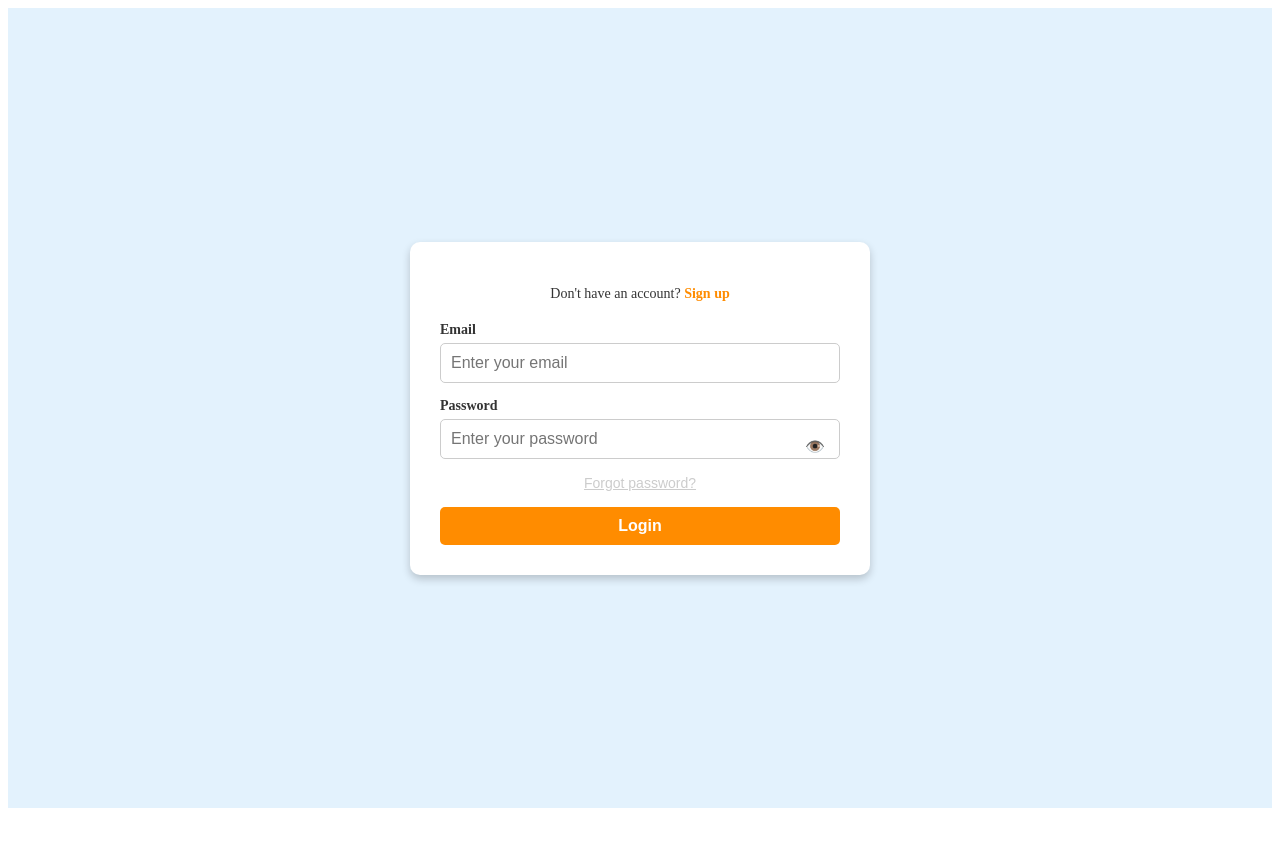
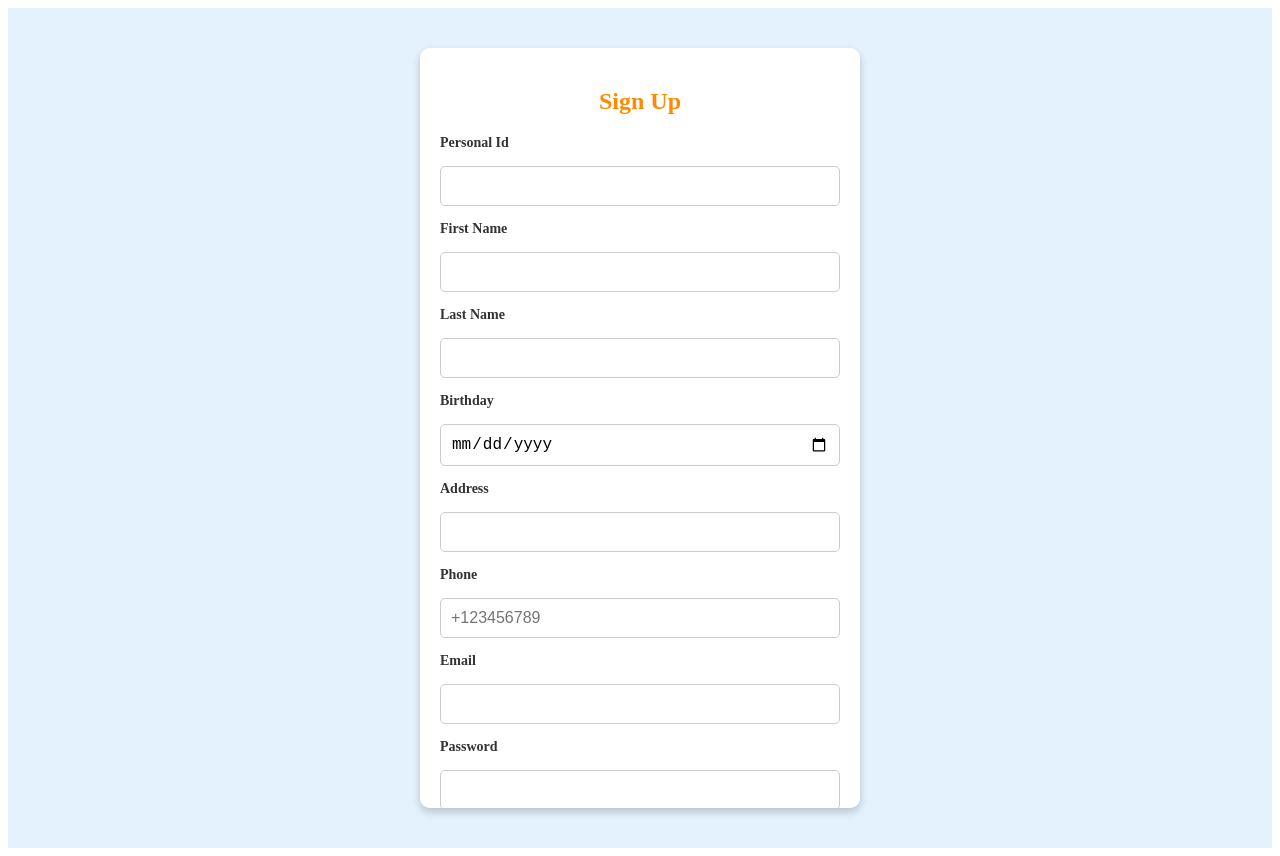
Before and after one commit to argjirashala/FullStack_Project, a React (Vite) app in the folder patient-management/: page /signup in a window 1280 px wide. Before the commit this address led to /login. Before the commit the page ends 816 px from the top, so only its background shows below. Built offline with nearby package versions, Linux system fonts and the light colour scheme; no server answers.

Commit message:
Styling the Signup/Register page, added error handling and data validation, show errors appropriately

```diff
--- a/patient-management/src/App.jsx
+++ b/patient-management/src/App.jsx
@@ -48,20 +48,25 @@ const App = () => {
       <Routes>
   <Route
     path="/login"
-          element={!user ? <Login /> : <Navigate to="/patient/home" />}
+    element={<Login />}
   />
+
   <Route
-          path="/register"
-          element={!user ? <Register /> : <Navigate to="/patient/home" />}
+    path="/signup"
+    element={<Register />}
   />
+
   <Route
     path="/patient/*"
     element={user ? <PatientView user={user} /> : <Navigate to="/login" />}
   />
+
+  <Route path="/doctor-login" element={<DoctorLogin />} />
+  <Route path="/doctor/*" element={<DoctorView />} />
+
   <Route path="*" element={<Navigate to="/login" />} />
-        <Route path="/doctor-login" element={<DoctorLogin />} />
-        <Route path="/doctor/*" element={<DoctorView />} /> {/* DoctorView */}
 </Routes>
+
     </div>
   );
 };
--- a/patient-management/src/components/Login/Login.jsx
+++ b/patient-management/src/components/Login/Login.jsx
@@ -76,7 +76,7 @@ const Login = () => {
       <div className="login-box">
         <p className="signup-text">
           Don&apos;t have an account?{" "}
-          <a href="/register" className="signup-link">
+          <a href="/signup" className="signup-link">
             Sign up
           </a>
         </p>
--- /dev/null
+++ b/patient-management/src/components/Register/Register.css
@@ -0,0 +1,105 @@
+.register-container {
+  display: flex;
+  justify-content: center;
+  align-items: center;
+  height: 100vh;
+  background-color: #e3f2fd;
+  padding: 20px;
+}
+
+.register-box {
+  background-color: white;
+  padding: 20px;
+  border-radius: 10px;
+  box-shadow: 0 4px 8px rgba(0, 0, 0, 0.2);
+  width: 100%;
+  max-width: 400px;
+  text-align: center;
+  max-height: 90vh;
+  overflow-y: auto;
+}
+
+.register-title {
+  margin-bottom: 20px;
+  font-size: 24px;
+  color: #ff8c00;
+}
+
+.register-success {
+  color: green;
+  font-weight: bold;
+  margin-bottom: 15px;
+  text-align: center;
+}
+
+.login-link {
+  color: #ff8c00;
+  text-decoration: underline;
+  font-weight: bold;
+}
+
+.login-link:hover {
+  color: #e67e00;
+}
+
+.register-error {
+  color: red;
+  font-weight: bold;
+  margin-bottom: 15px;
+  text-align: center;
+  font-size: 14px;
+}
+
+.register-form {
+  display: flex;
+  flex-direction: column;
+  gap: 15px;
+}
+
+.register-label {
+  text-align: left;
+  font-size: 14px;
+  font-weight: bold;
+  color: #333;
+}
+
+.register-input {
+  padding: 10px;
+  font-size: 16px;
+  border: 1px solid #ccc;
+  border-radius: 5px;
+  width: 100%;
+  box-sizing: border-box;
+}
+
+.register-input:focus {
+  outline: none;
+  border-color: #ff8c00;
+  box-shadow: 0 0 5px #ff8c00;
+}
+
+.register-button {
+  background-color: #ff8c00;
+  color: white;
+  font-size: 16px;
+  font-weight: bold;
+  padding: 10px;
+  border: none;
+  border-radius: 5px;
+  cursor: pointer;
+  transition: background-color 0.3s ease;
+}
+
+.register-button:hover {
+  background-color: #e67e00;
+}
+
+.login-link {
+  color: #ff8c00;
+  text-decoration: underline;
+  cursor: pointer;
+}
+.login-link:hover {
+  text-decoration: none;
+  color: #e67e00;
+}
--- a/patient-management/src/components/Register/Register.jsx
+++ b/patient-management/src/components/Register/Register.jsx
@@ -1,7 +1,9 @@
 import { useState } from "react";
+import { useNavigate } from "react-router-dom";
 import { db } from "../../firebase-config";
-import { doc, setDoc } from "firebase/firestore";
+import { collection, query, where, getDocs, doc, setDoc } from "firebase/firestore";
 import { getAuth, createUserWithEmailAndPassword } from "firebase/auth";
+import "./Register.css";
 
 const Register = () => {
   const [formData, setFormData] = useState({
@@ -16,23 +18,93 @@ const Register = () => {
     confirmPassword: "",
   });
 
+  const [error, setError] = useState("");
+  const [success, setSuccess] = useState("");
+  const navigate = useNavigate();
+
   const handleChange = (e) => {
     const { name, value } = e.target;
+
+    if ((name === "firstName" || name === "lastName") && /[^a-zA-Z ]/.test(value)) {
+      return;
+    }
+
     setFormData((prevData) => ({
       ...prevData,
       [name]: value,
     }));
   };
 
+  const validateInputs = () => {
+    const phoneRegex = /^\+\d+$/;
+    const passwordRegex = /^(?=.*[A-Za-z])(?=.*\d)[A-Za-z\d]{8,}$/;
+
+    if (!formData.firstName || !formData.lastName) {
+      setError("First and Last Name are required.");
+      return false;
+    }
+    if (!formData.birthday) {
+      setError("Please select your birthday.");
+      return false;
+    }
+    if (!phoneRegex.test(formData.phone)) {
+      setError("Phone number must start with a '+' followed by digits (e.g., +123456789).");
+      return false;
+    }
+    if (!passwordRegex.test(formData.password)) {
+      setError("Password must be at least 8 characters long and include both letters and numbers.");
+      return false;
+    }
+    if (formData.password !== formData.confirmPassword) {
+      setError("Passwords do not match!");
+      return false;
+    }
+    return true;
+  };
+
+  const checkUserExists = async () => {
+    const patientsCollection = collection(db, "patients");
+
+    const emailQuery = query(patientsCollection, where("email", "==", formData.email));
+    const emailSnapshot = await getDocs(emailQuery);
+
+    if (!emailSnapshot.empty) {
+      setError(
+        <>
+          An account with this email already exists. Please try{" "}
+          <a href="/login" className="login-link">logging in</a>.
+        </>
+      );
+      return true;
+    }
+
+    const idQuery = query(patientsCollection, where("personalId", "==", formData.personalId));
+    const idSnapshot = await getDocs(idQuery);
+
+    if (!idSnapshot.empty) {
+      setError(
+        <>
+          An account with this personal ID already exists. Please try{" "}
+          <a href="/login" className="login-link">logging in</a>.
+        </>
+      );
+      return true;
+    }
+
+    return false;
+  };
+
   const handleRegister = async (e) => {
     e.preventDefault();
+    setError("");
+    setSuccess("");
 
-    if (formData.password !== formData.confirmPassword) {
-      alert("Passwords do not match!");
-      return;
-    }
+    if (!validateInputs()) return;
 
     try {
+      const userExists = await checkUserExists();
+      if (userExists) return;
+
       const auth = getAuth();
 
       const userCredential = await createUserWithEmailAndPassword(
@@ -54,7 +126,10 @@ const Register = () => {
         email: formData.email,
       });
 
-      alert("Patient registered successfully!");
+      setSuccess("Sign up successful! Redirecting to login...");
+      setTimeout(() => {
+        navigate("/login");
+      }, 3000);
 
       setFormData({
         personalId: "",
@@ -69,134 +144,123 @@ const Register = () => {
       });
     } catch (error) {
       console.error("Error registering user:", error);
-      alert(error.message);
+      setError("An error occurred during registration. Please try again.");
     }
   };
 
   return (
-    <div>
-      <form onSubmit={handleRegister}>
-        <h2>Register</h2>
-
-        <label htmlFor="personalId">Person ID</label>
-        <br />
+    <div className="register-container">
+      <div className="register-box">
+        <h2 className="register-title">Sign Up</h2>
+        {error && <p className="register-error">{error}</p>}
+        <form onSubmit={handleRegister} className="register-form">
+          <label htmlFor="personalId" className="register-label">Personal Id</label>
           <input
             type="text"
             id="personalId"
             name="personalId"
+            className="register-input"
             value={formData.personalId}
             onChange={handleChange}
             required
           />
-        <br />
-        <br />
 
-        <label htmlFor="firstName">First Name</label>
-        <br />
+          <label htmlFor="firstName" className="register-label">First Name</label>
           <input
             type="text"
             id="firstName"
             name="firstName"
+            className="register-input"
             value={formData.firstName}
             onChange={handleChange}
             required
           />
-        <br />
-        <br />
 
-        <label htmlFor="lastName">Last Name</label>
-        <br />
+          <label htmlFor="lastName" className="register-label">Last Name</label>
           <input
             type="text"
             id="lastName"
             name="lastName"
+            className="register-input"
             value={formData.lastName}
             onChange={handleChange}
             required
           />
-        <br />
-        <br />
 
-        <label htmlFor="birthday">Birthday</label>
-        <br />
+          <label htmlFor="birthday" className="register-label">Birthday</label>
           <input
             type="date"
             id="birthday"
             name="birthday"
+            className="register-input"
             value={formData.birthday}
             onChange={handleChange}
             required
           />
-        <br />
-        <br />
 
-        <label htmlFor="address">Address</label>
-        <br />
+          <label htmlFor="address" className="register-label">Address</label>
           <input
             type="text"
             id="address"
             name="address"
+            className="register-input"
             value={formData.address}
             onChange={handleChange}
-          required
           />
-        <br />
-        <br />
 
-        <label htmlFor="phone">Phone</label>
-        <br />
+          <label htmlFor="phone" className="register-label">Phone</label>
           <input
-          type="number"
+            type="text"
             id="phone"
             name="phone"
+            className="register-input"
+            placeholder="+123456789"
             value={formData.phone}
             onChange={handleChange}
             required
           />
-        <br />
-        <br />
 
-        <label htmlFor="email">Email</label>
-        <br />
+          <label htmlFor="email" className="register-label">Email</label>
           <input
             type="email"
             id="email"
             name="email"
+            className="register-input"
             value={formData.email}
             onChange={handleChange}
             required
           />
-        <br />
-        <br />
 
-        <label htmlFor="password">Password</label>
-        <br />
+          <label htmlFor="password" className="register-label">Password</label>
           <input
             type="password"
             id="password"
             name="password"
+            className="register-input"
             value={formData.password}
             onChange={handleChange}
             required
           />
-        <br />
-        <br />
 
-        <label htmlFor="confirmPassword">Confirm Password</label>
-        <br />
+          <label htmlFor="confirmPassword" className="register-label">Confirm Password</label>
           <input
             type="password"
             id="confirmPassword"
             name="confirmPassword"
+            className="register-input"
             value={formData.confirmPassword}
             onChange={handleChange}
             required
           />
-        <br />
-        <br />
 
-        <button type="submit">Register</button>
+          <button type="submit" className="register-button">Sign Up</button>
+          {success && (
+          <div className="register-success">
+            <p>{success}</p>
+          </div>
+        )}
         </form>
+      </div>
     </div>
   );
 };
```
Lines whose indentation alone changed are shown as unchanged.
